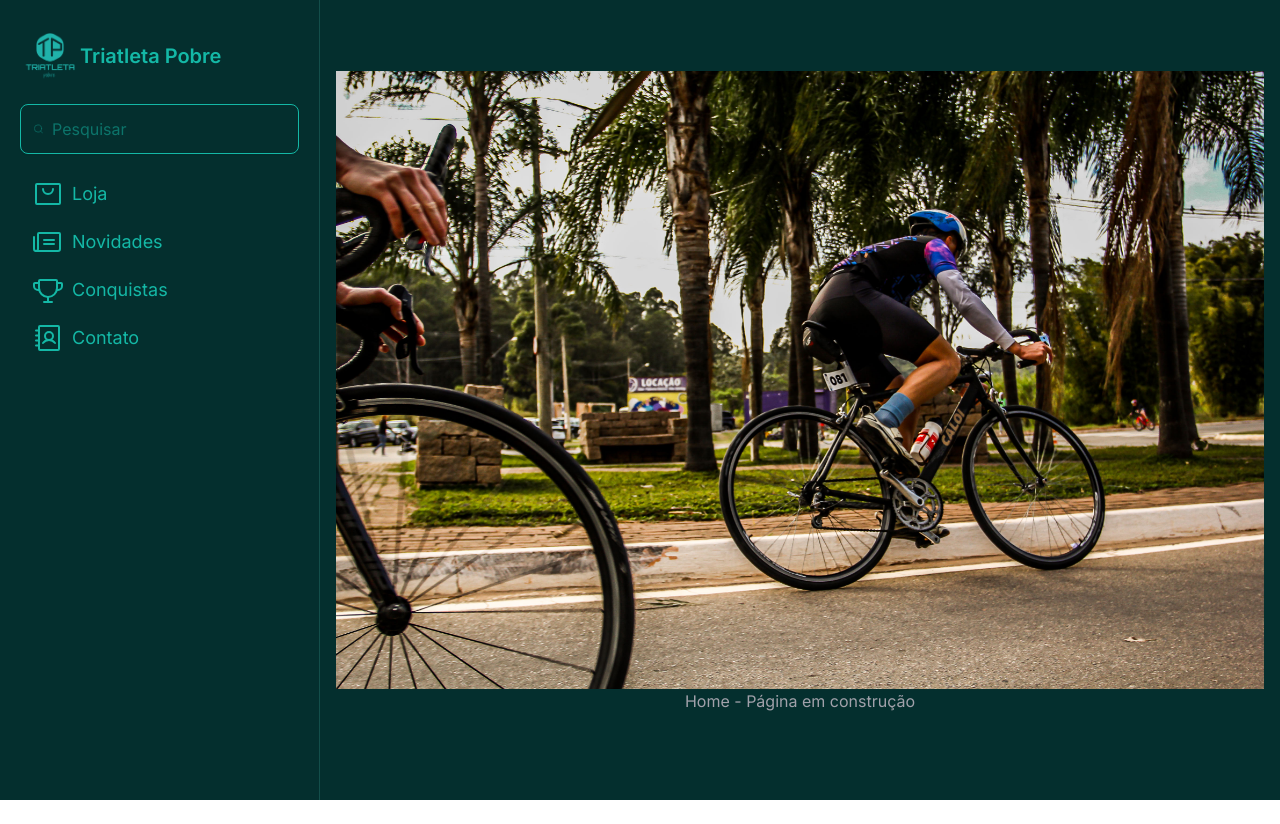
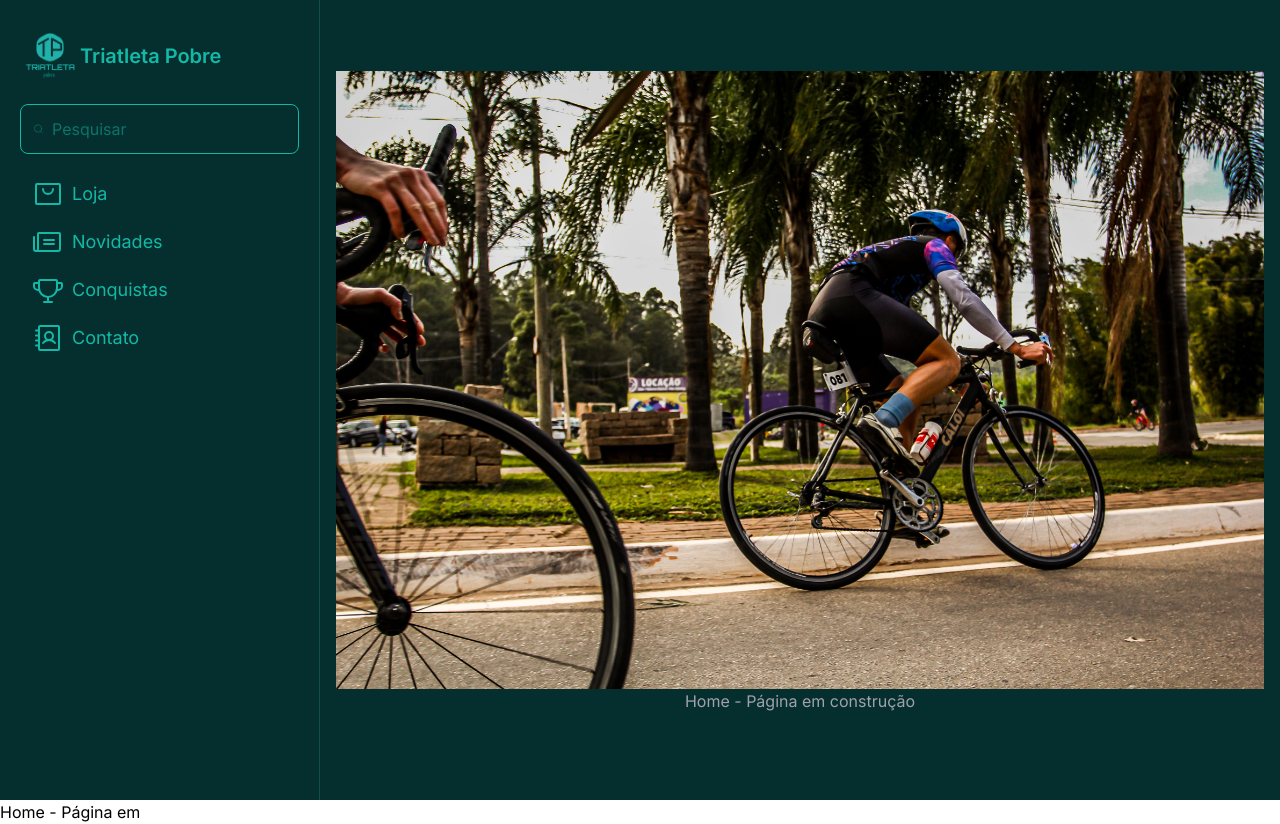
Before and after one commit to felipe7281/triatlhete-page, a Next.js app: page / in a window 1280 px wide. Before the commit the page ends 800 px from the top, so only its background shows below. Built offline with nearby package versions, Linux system fonts and the light colour scheme.

Commit message:
trying to fix the route problem

```diff
--- a/package.json
+++ b/package.json
@@ -9,10 +9,10 @@
     "lint": "next lint"
   },
   "dependencies": {
-    "next": "latest",
+    "next": "^13.5.5",
     "phosphor-react": "^1.4.1",
-    "react": "latest",
-    "react-dom": "latest"
+    "react": "^18.2.0",
+    "react-dom": "^18.2.0"
   },
   "devDependencies": {
     "@rocketseat/eslint-config": "^2.1.0",
--- /dev/null
+++ b/src/app/components/Footer/Index.tsx
@@ -0,0 +1,7 @@
+export default function Footer() {
+  return (
+    <div>
+      <h1>Isso é um Rodapé</h1>
+    </div>
+  )
+}
--- a/src/app/page.tsx
+++ b/src/app/page.tsx
@@ -1,5 +1,3 @@
 import 'tailwindcss/tailwind.css'
 
-export default function Home() {
-  return <div></div>
-}
+export { default } from '../pages/home'
--- /dev/null
+++ b/src/pages/_app.tsx
@@ -0,0 +1,5 @@
+import type { AppProps } from 'next/app'
+
+export default function MyApp({ Component, pageProps }: AppProps) {
+  return <Component {...pageProps} />
+}
--- /dev/null
+++ b/src/pages/home/index.tsx
@@ -0,0 +1,7 @@
+export default function Home() {
+  return (
+    <div>
+      <h1>Home - Página em </h1>
+    </div>
+  )
+}
```
Also changed, not shown: 1 other file (tests, documents, lock files or other folders).
